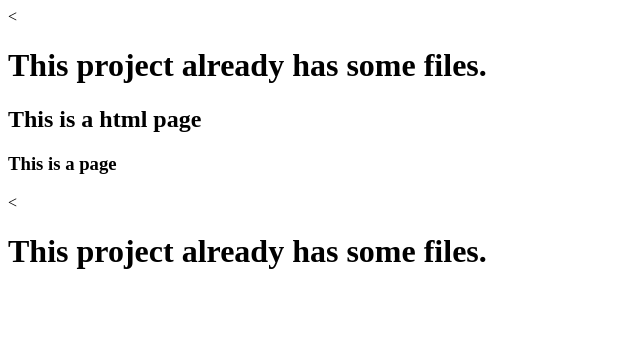
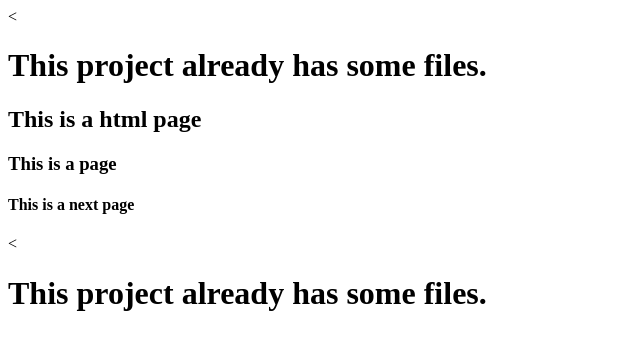
Before and after one commit to saurin1301/Git-two, a plain HTML site: page index.html in a window 1280 px wide. Shown: the whole page, without its empty margins (0-640 px from the left). Drawn offline with Linux system fonts and the light colour scheme.

Commit message:
<h4> is added in inde.html

```diff
--- a/index.html
+++ b/index.html
@@ -14,6 +14,7 @@
     <h1>This project already has some files.</h1>
     <h2>This is a html page</h2>
     <h3>This is a page</h3>
+    <h4>This is a next page</h4>
     <<h1>This project already has some files.</h1>
   </body>
 </html>
```
